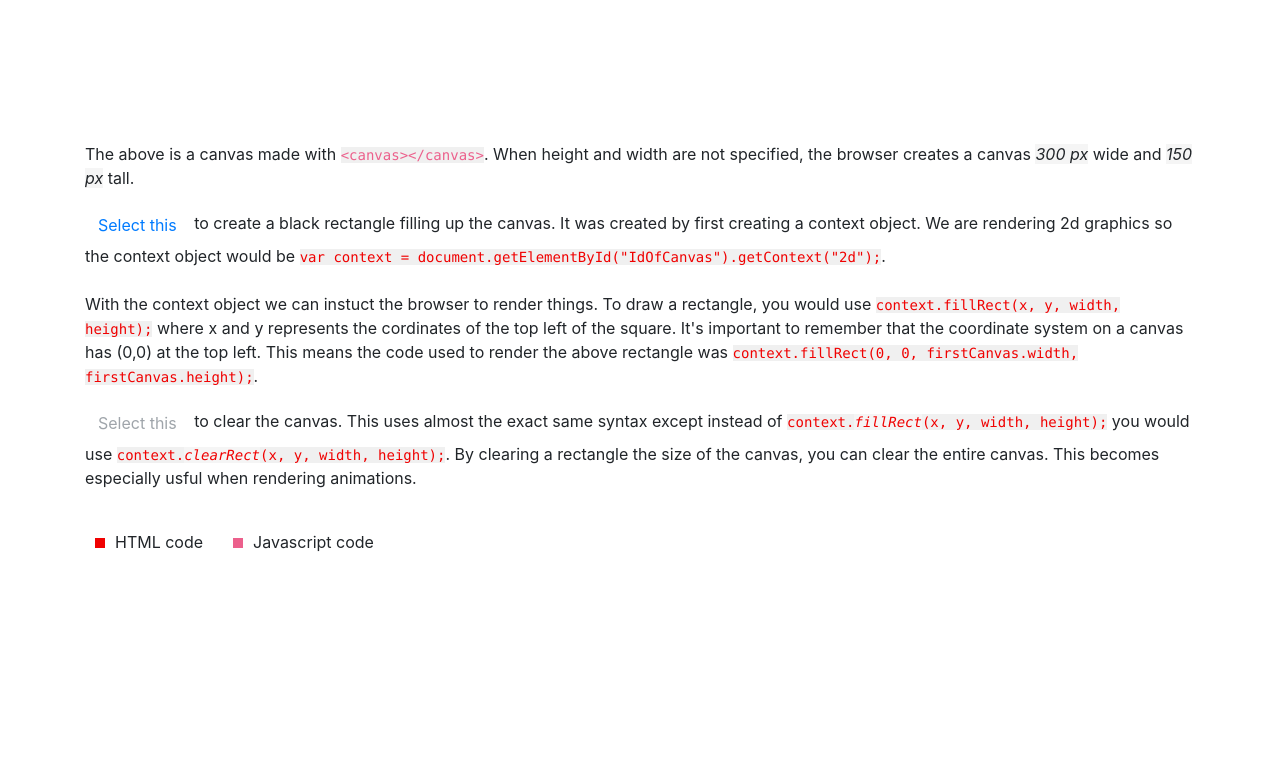
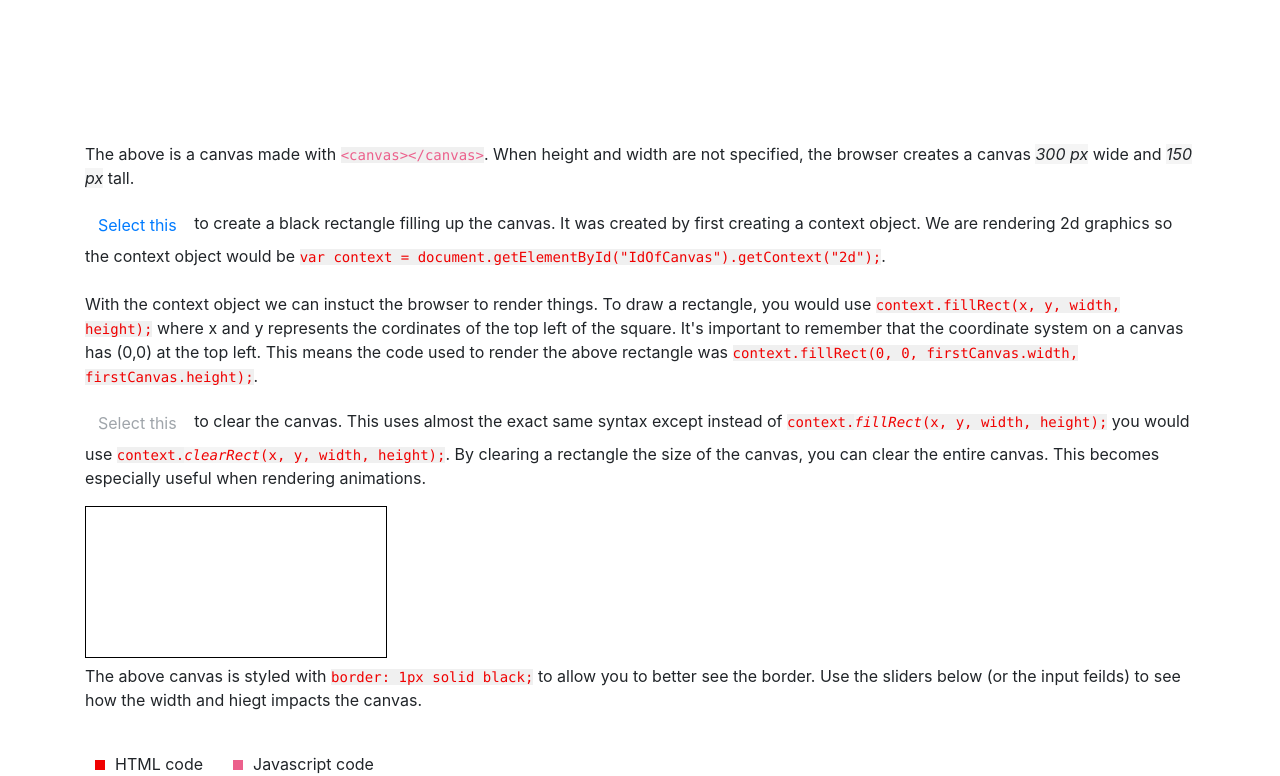
Before and after one commit to KihtrakRaknas/Canvas, a plain HTML site: page index.html in a window 1280 px wide. Shown: the part 70-846 px from the top of the page. Before the commit the page ends 800 px from the top, so only its background shows below. Drawn offline with nearby package versions, Linux system fonts and the light colour scheme.

Commit message:
second canvas

```diff
--- a/index.html
+++ b/index.html
@@ -16,7 +16,11 @@
 
             <p><button id = "TriggerSquareInFirstCanvas" type="button" class="btn btn-link">Select this</button> to create a black rectangle filling up the canvas. It was created by first creating a context object. We are rendering 2d graphics so the context object would be <code class = "javascript">var context = document.getElementById("IdOfCanvas").getContext("2d");</code>. <br><br>
                 With the context object we can instuct the browser to render things. To draw a rectangle, you would use <code class = "javascript">context.fillRect(x, y, width, height);</code> where x and y represents the cordinates of the top left of the square. It's important to remember that the coordinate system on a canvas has (0,0) at the top left. This means the code used to render the above rectangle was <code class = "javascript">context.fillRect(0, 0, firstCanvas.width, firstCanvas.height);</code>.</p>
-            <p><button id = "TriggerClearFirstCanvas" type="button" class="btn btn-link disabled">Select this</button> to clear the canvas. This uses almost the exact same syntax except instead of <code class = "javascript">context.<em>fillRect</em>(x, y, width, height);</code> you would use <code class = "javascript">context.<em>clearRect</em>(x, y, width, height);</code>. By clearing a rectangle the size of the canvas, you can clear the entire canvas. This becomes especially usful when rendering animations. </p>
+            <p><button id = "TriggerClearFirstCanvas" type="button" class="btn btn-link disabled">Select this</button> to clear the canvas. This uses almost the exact same syntax except instead of <code class = "javascript">context.<em>fillRect</em>(x, y, width, height);</code> you would use <code class = "javascript">context.<em>clearRect</em>(x, y, width, height);</code>. By clearing a rectangle the size of the canvas, you can clear the entire canvas. This becomes especially useful when rendering animations. </p>
+
+			<canvas id="secondCanvas" style = "border: 1px solid black;"></canvas>
+
+			<p>The above canvas is styled with <code class = "javascript">border: 1px solid black;</code> to allow you to better see the border. Use the sliders below (or the input feilds) to see how the width and hiegt impacts the canvas.</p>
 
             <br>
             <span><div class="red keyBox"></div>HTML code<div class="lightRed keyBox"></div>Javascript code</span>
```
